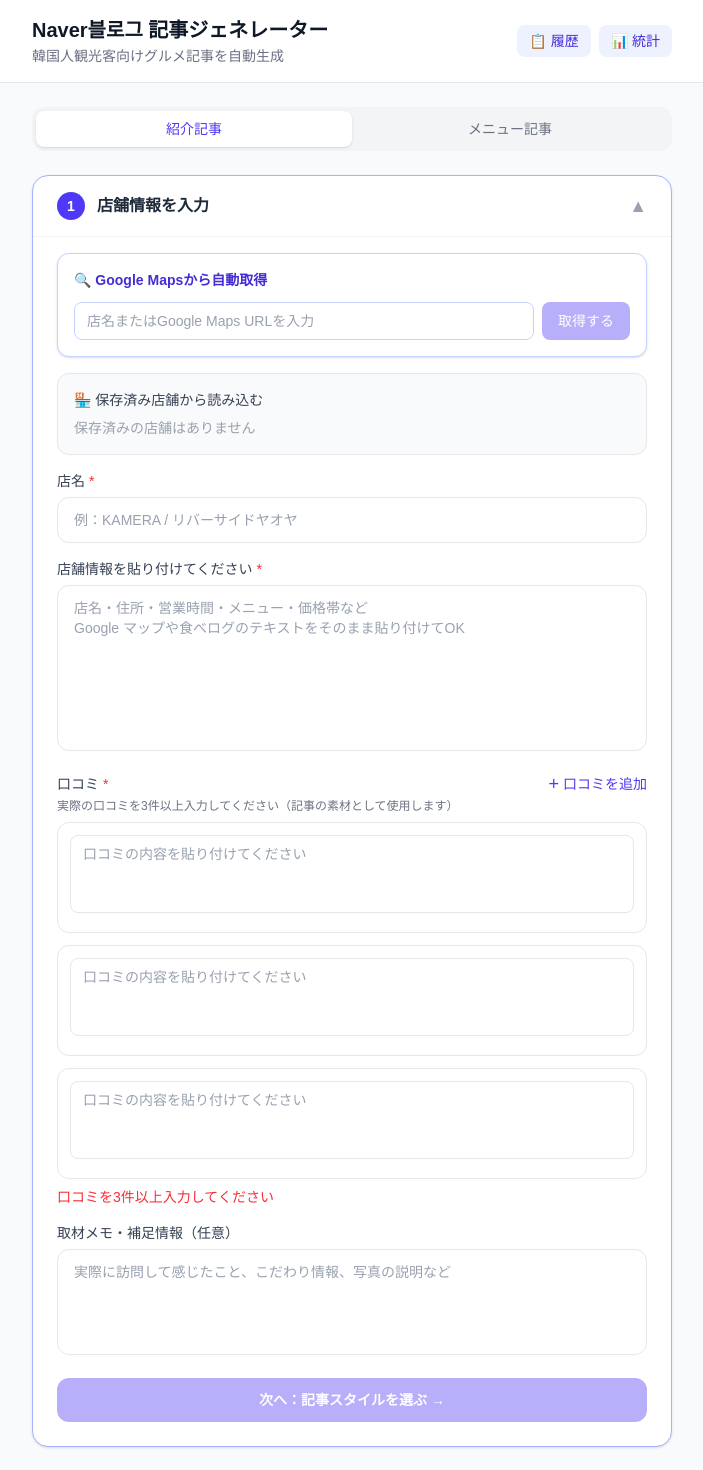
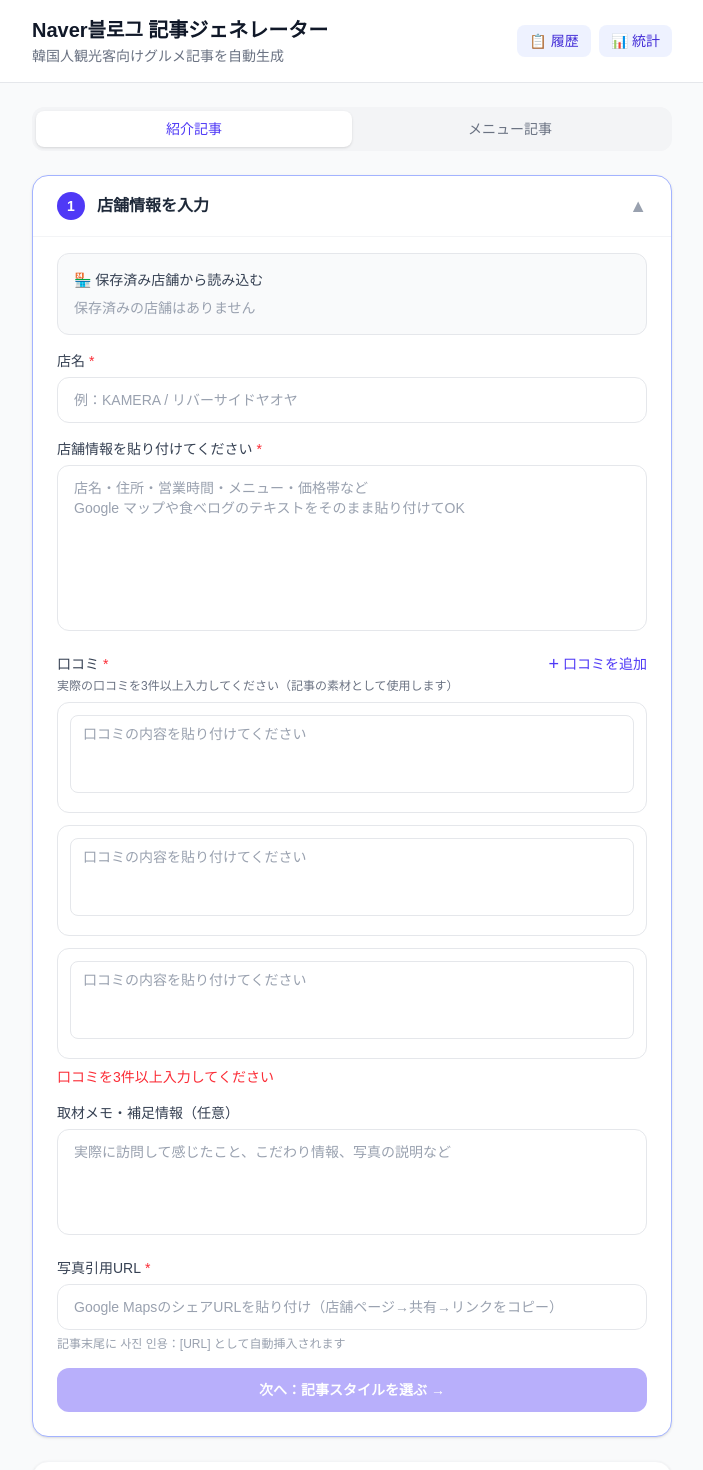
Before and after one commit to kanekohirokijp-dot/article-bot, a Next.js app: page / in a window 1280 px wide. Shown: the top 1470 px of the page, without its empty margins (288-991 px from the left). Built offline with nearby package versions, Linux system fonts and the light colour scheme.

Commit message:
add photo url field and remove google maps fetch

```diff
--- a/app/api/generate/route.ts
+++ b/app/api/generate/route.ts
@@ -162,7 +162,7 @@ C. （C案：具体的なメニュー名・価格・特徴を盛り込んだ情
 }
 
 export async function POST(req: Request) {
-  const { prompt: _prompt, storeInfo, reviews, memo, tone, language } = await req.json();
+  const { prompt: _prompt, storeInfo, reviews, memo, tone, language, photoUrl } = await req.json();
 
   console.log("[route] received language:", language);
   console.log("[route] received tone:", tone);
@@ -231,7 +231,8 @@ ${memo ? `【取材メモ・補足情報】\n${memo}\n` : ""}
 ${toneMap[tone] || toneMap.casual}
 
 【出力言語】
-${resolvedLanguageInstruction}${bothFormatInstruction}`;
+${resolvedLanguageInstruction}${bothFormatInstruction}
+${photoUrl?.trim() ? `\n【写真引用（ハッシュタグの直前に必ず追加すること）】\n사진 인용：${photoUrl.trim()}` : ""}`;
 
   const systemPrompt = buildSystemPrompt(language ?? "japanese");
   console.log("[route] system prompt persona line:", systemPrompt.split("\n")[0]);
--- a/app/page.tsx
+++ b/app/page.tsx
@@ -186,12 +186,7 @@ export default function Home() {
   const [copiedTitle, setCopiedTitle] = useState<string | null>(null);
   const outputRef = useRef<HTMLDivElement>(null);
 
-  const [placesQuery, setPlacesQuery] = useState("");
-  const [placesFetching, setPlacesFetching] = useState(false);
-  const [placesResult, setPlacesResult] = useState<{
-    type: "success" | "warning" | "error";
-    message: string;
-  } | null>(null);
+  const [photoUrl, setPhotoUrl] = useState("");
 
   const [stores, setStores] = useState<Store[]>([]);
   const [selectedStoreId, setSelectedStoreId] = useState<string | null>(null);
@@ -332,45 +327,6 @@ export default function Home() {
     }
     wasLoadingRef.current = isLoading;
   }, [isLoading, completion]);
-
-  async function fetchFromMaps() {
-    if (!placesQuery.trim()) return;
-    setPlacesFetching(true);
-    setPlacesResult(null);
-    try {
-      const res = await fetch("/api/places", {
-        method: "POST",
-        headers: { "Content-Type": "application/json" },
-        body: JSON.stringify({ query: placesQuery.trim() }),
-      });
-      const data = await res.json();
-      if (!res.ok) {
-        setPlacesResult({ type: "error", message: `❌ ${data.error ?? "取得に失敗しました"}` });
-        return;
-      }
-      setStoreName(data.storeName ?? "");
-      setStoreInfo(data.storeInfo ?? "");
-      const fetched: string[] = data.reviews ?? [];
-      const count = Math.max(3, fetched.length);
-      const newReviews: Review[] = Array.from({ length: count }, (_, i) => ({
-        id: i + 1,
-        text: fetched[i] ?? "",
-      }));
-      setReviews(newReviews);
-      setNextReviewId(count + 1);
-      if (data.reviewCount >= 3) {
-        setPlacesResult({ type: "success", message: `✅ 店舗情報と口コミ${data.reviewCount}件を取得しました` });
-      } else if (data.reviewCount > 0) {
-        setPlacesResult({ type: "warning", message: `⚠️ 口コミが${data.reviewCount}件のみ取得できました。不足分を手動で追加してください` });
-      } else {
-        setPlacesResult({ type: "error", message: "❌ ポジティブな口コミが取得できませんでした。手動で入力してください" });
-      }
-    } catch {
-      setPlacesResult({ type: "error", message: "❌ 取得に失敗しました。通信環境を確認してください" });
-    } finally {
-      setPlacesFetching(false);
-    }
-  }
 
   function addReview() {
     setReviews((prev) => [
@@ -456,6 +412,7 @@ export default function Home() {
       memo,
       tone,
       language,
+      photoUrl,
     };
     console.log("[page] sending to API:", body);
 
@@ -830,40 +787,6 @@ export default function Home() {
 
           {step === 1 && (
             <div className="px-6 pb-6 space-y-4 border-t border-gray-100 pt-4">
-              {/* Google Maps auto-fetch */}
-              <div className="rounded-xl border border-indigo-200 p-4 bg-white space-y-3 shadow-sm">
-                <p className="text-sm font-bold text-indigo-700">🔍 Google Mapsから自動取得</p>
-                <div className="flex gap-2">
-                  <input
-                    type="text"
-                    value={placesQuery}
-                    onChange={(e) => setPlacesQuery(e.target.value)}
-                    onKeyDown={(e) => { if (e.key === "Enter" && !e.nativeEvent.isComposing) fetchFromMaps(); }}
-                    placeholder="店名またはGoogle Maps URLを入力"
-                    disabled={placesFetching}
-                    className="flex-1 rounded-lg border border-indigo-200 px-3 py-2 text-sm text-gray-800 placeholder-gray-400 focus:outline-none focus:ring-2 focus:ring-indigo-400 bg-white disabled:opacity-60"
-                  />
-                  <button
-                    onClick={fetchFromMaps}
-                    disabled={placesFetching || !placesQuery.trim()}
-                    className="px-4 py-2 rounded-lg bg-indigo-600 text-white text-sm font-medium hover:bg-indigo-700 disabled:opacity-40 disabled:cursor-not-allowed transition-colors flex items-center gap-2"
-                  >
-                    {placesFetching ? (
-                      <span className="w-4 h-4 border-2 border-white/40 border-t-white rounded-full animate-spin inline-block" />
-                    ) : "取得する"}
-                  </button>
-                </div>
-                {placesResult && (
-                  <p className={`text-sm ${
-                    placesResult.type === "success" ? "text-green-700" :
-                    placesResult.type === "warning" ? "text-yellow-700" :
-                    "text-red-600"
-                  }`}>
-                    {placesResult.message}
-                  </p>
-                )}
-              </div>
-
               {/* Saved stores */}
               <div className="rounded-xl border border-gray-200 p-4 bg-gray-50 space-y-2">
                 <p className="text-sm font-medium text-gray-700">🏪 保存済み店舗から読み込む</p>
@@ -1002,12 +925,28 @@ export default function Home() {
                 />
               </div>
 
+              <div>
+                <label className="block text-sm font-medium text-gray-700 mb-1.5">
+                  写真引用URL
+                  <span className="text-red-500 ml-1">*</span>
+                </label>
+                <input
+                  type="text"
+                  value={photoUrl}
+                  onChange={(e) => setPhotoUrl(e.target.value)}
+                  placeholder="Google MapsのシェアURLを貼り付け（店舗ページ→共有→リンクをコピー）"
+                  className="w-full rounded-xl border border-gray-200 px-4 py-3 text-sm text-gray-800 placeholder-gray-400 focus:outline-none focus:ring-2 focus:ring-indigo-400"
+                />
+                <p className="text-xs text-gray-400 mt-1.5">記事末尾に 사진 인용：[URL] として自動挿入されます</p>
+              </div>
+
               <button
                 onClick={() => setStep(2)}
                 disabled={
                   !storeName.trim() ||
                   !storeInfo.trim() ||
-                  !reviews.slice(0, 3).every((r) => r.text.trim())
+                  !reviews.slice(0, 3).every((r) => r.text.trim()) ||
+                  !photoUrl.trim()
                 }
                 className="w-full py-3 rounded-xl bg-indigo-600 text-white font-semibold text-sm hover:bg-indigo-700 disabled:opacity-40 disabled:cursor-not-allowed transition-colors"
               >
```
